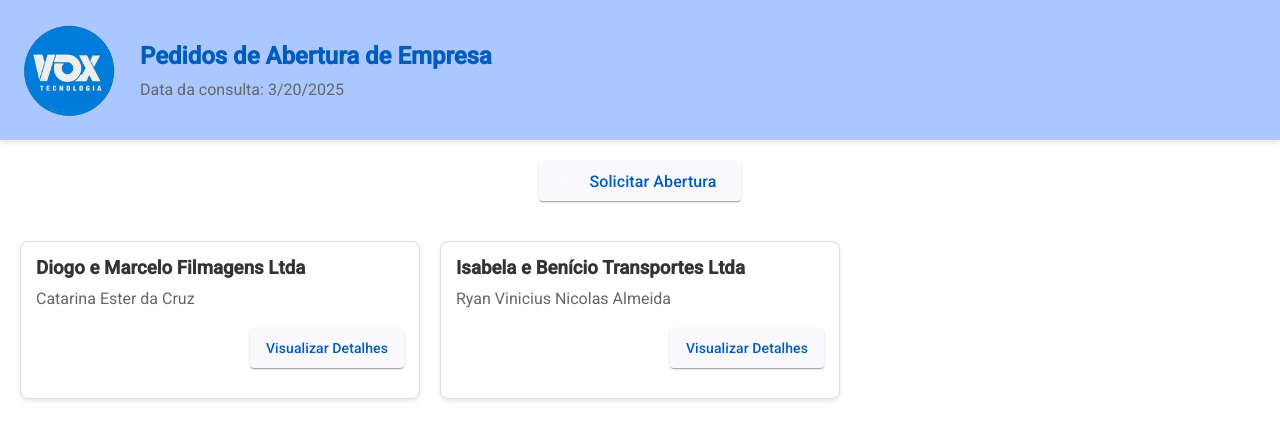
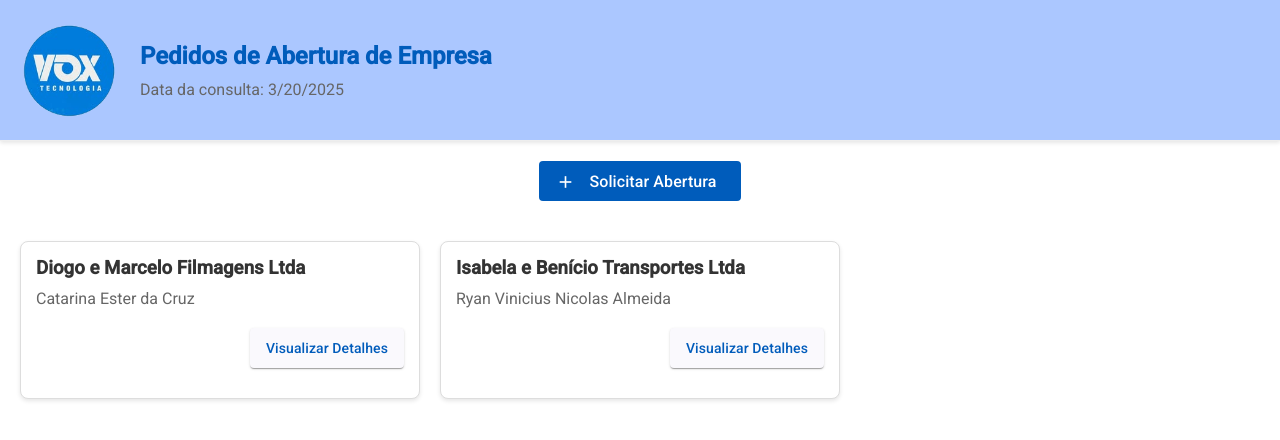
Before and after one commit to onillacerda/abertura-empresa, an Angular app in the folder abertura-empresa/: page /pedidos in a window 1280 px wide. Shown: the top 440 px of the page. Built offline with nearby package versions, Linux system fonts and the light colour scheme; data requests are answered from the project's data file.

Commit message:
Correção do botão Solicitar Abertura

```diff
--- a/abertura-empresa/src/app/features/company-requests/company-requests/company-requests.component.css
+++ b/abertura-empresa/src/app/features/company-requests/company-requests/company-requests.component.css
@@ -161,8 +161,6 @@ button.mat-raised-button {
   font-size: 16px;
   border-radius: 4px;
   margin-bottom: 20px;
-  background-color: #005cbb;
-  color: white;
 }
 
 .add-button:hover {
--- a/abertura-empresa/src/app/features/company-requests/company-requests/company-requests.component.html
+++ b/abertura-empresa/src/app/features/company-requests/company-requests/company-requests.component.html
@@ -1,6 +1,6 @@
 <div class="container">
   <div class="button-container">
-    <button mat-raised-button color="primary" class="add-button" routerLink="/pedidos/novo">
+    <button mat-flat-button color="primary" class="add-button" routerLink="/pedidos/novo">
       <mat-icon>add</mat-icon>
       Solicitar Abertura
     </button>
```
